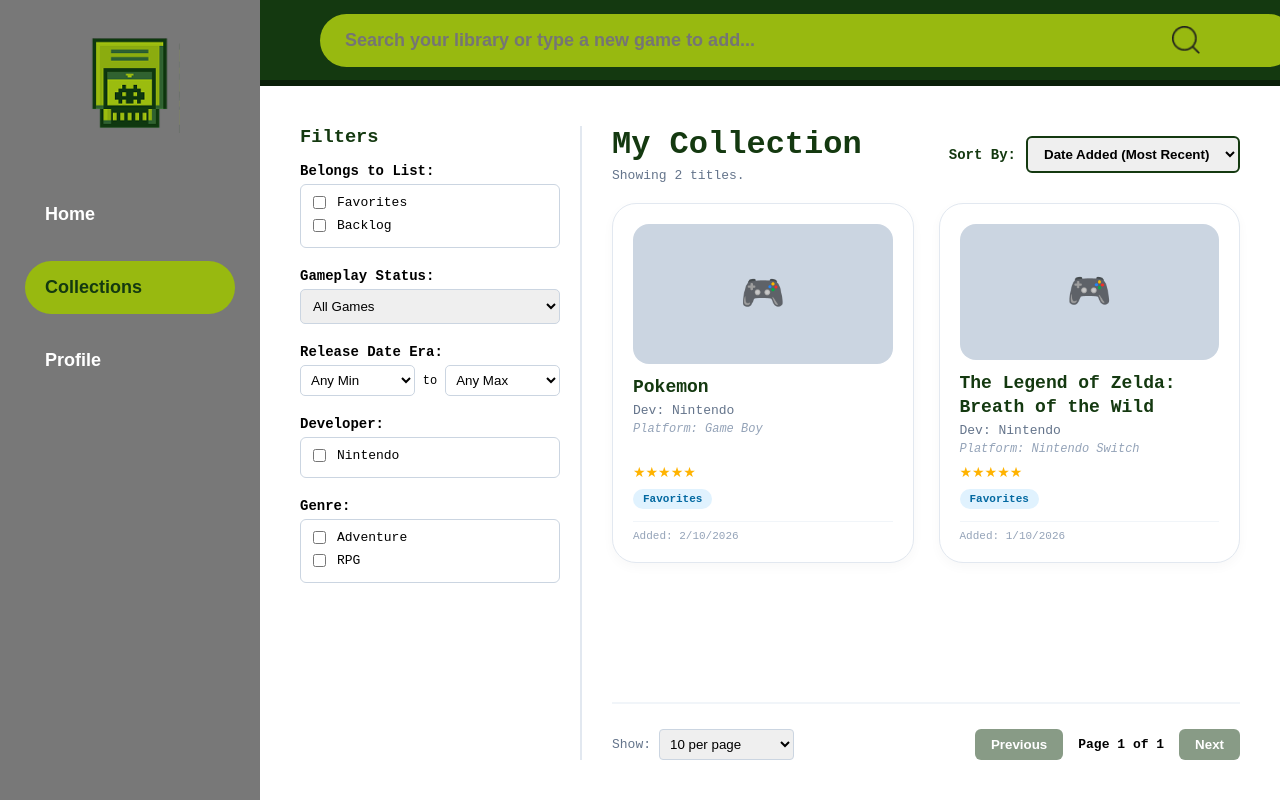
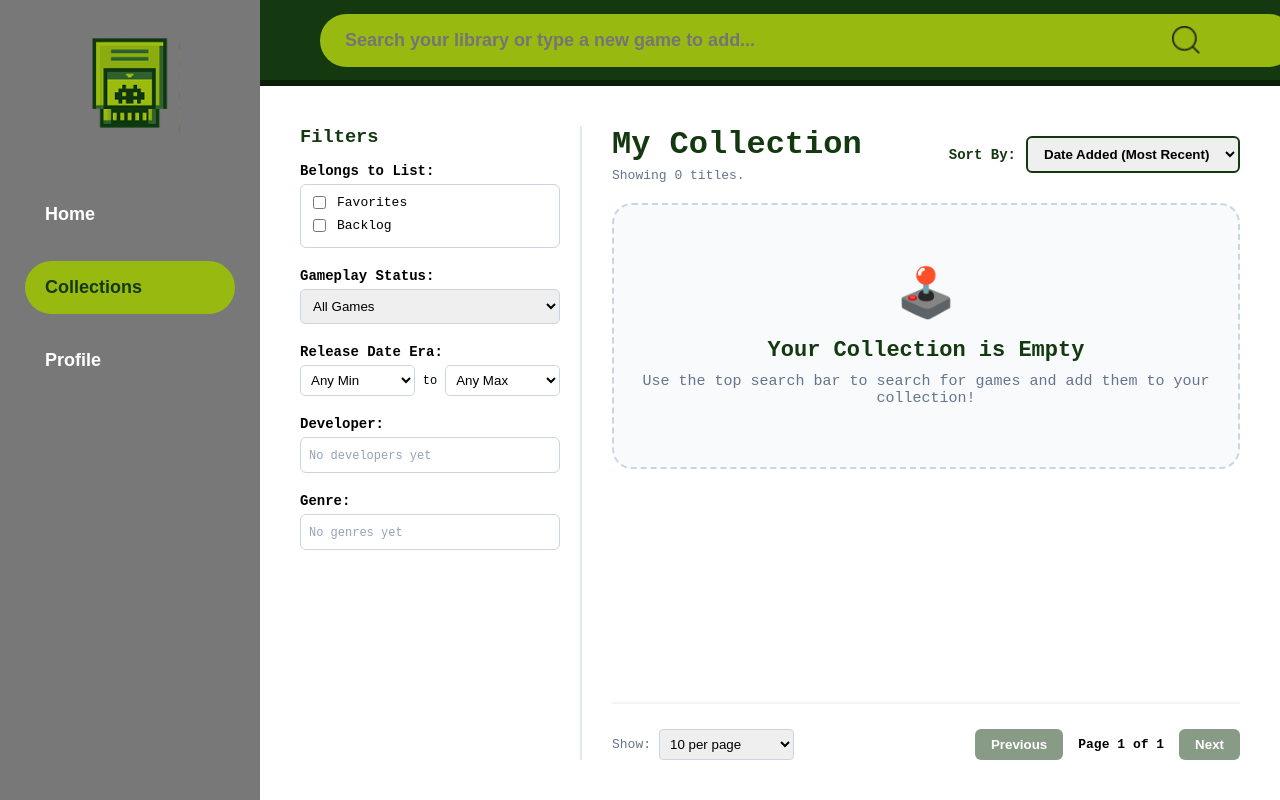
Before and after one commit to Ayloonah/POOSD-Cartridge, a React app in the folder frontend/: page / in a window 1280 px wide. Built offline with nearby package versions, Linux system fonts and the light colour scheme; the HTML template or start-up script is replaced by a standard one.

Commit message:
removed mock data

```diff
--- a/frontend/src/components/GameDetailsModal.jsx
+++ b/frontend/src/components/GameDetailsModal.jsx
@@ -27,6 +27,16 @@
 
   const availablePlatforms = gameData.platforms || [];
   const coverUrl = gameData.coverImage || gameData.background_image;
+
+  // Helper to extract names whether backend returns a string or an array of objects
+const parseNames = (value) => {
+  if (!value) return 'N/A';
+  if (typeof value === 'string') return value;
+  if (Array.isArray(value)) {
+    return value.map(item => (typeof item === 'object' ? item.name : item)).join(', ') || 'N/A';
+  }
+  return 'N/A';
+};
 
   return (
     <div style={{ position: 'fixed', inset: 0, backgroundColor: 'rgba(0, 0, 0, 0.4)', display: 'flex', alignItems: 'center', justifyContent: 'center', zIndex: 1000, padding: '20px' }}>
@@ -62,13 +72,13 @@
   </h2>
 
   <p style={{ margin: 0, fontSize: '13px', color: '#64748b' }}>
-              <strong>Dev:</strong> {gameData.developer || 'N/A'} • <strong>Pub:</strong> {gameData.publisher || 'N/A'}
+    <strong>Dev:</strong> {parseNames(gameData.developer || gameData.developers)} • <strong>Pub:</strong> {parseNames(gameData.publisher || gameData.publishers)}
   </p>
   <p style={{ margin: 0, fontSize: '13px', color: '#64748b' }}>
     <strong>Released:</strong> {gameData.releaseDate || gameData.released || 'N/A'}
   </p>
   <p style={{ margin: 0, fontSize: '13px', color: '#64748b' }}>
-              <strong>Genre:</strong> {Array.isArray(gameData.genres) ? gameData.genres.join(', ') : (gameData.genre || 'N/A')}
+    <strong>Genre:</strong> {parseNames(gameData.genres || gameData.genre)}
   </p>
 </div>
         </div>
--- a/frontend/src/pages/GameSearchPage.jsx
+++ b/frontend/src/pages/GameSearchPage.jsx
@@ -13,43 +13,8 @@
     { id: 'back-id-456', name: 'Backlog' },
   ]);
 
-  // mock
-  const [userCollection, setUserCollection] = useState([
-    {
-      entryId: 'entry-001',
-      gameId: '64f1a2b3c4d5e6f7a8b9c0e1',
-      rawgId: 3498,
-      name: 'The Legend of Zelda: Breath of the Wild',
-      developer: 'Nintendo',
-      releaseDate: '2017-03-03',
-      rating: 5,
-      genres: ['Adventure', 'RPG'],
-      platforms: ['Nintendo Switch', 'Wii U'],
-      platformPlayed: 'Nintendo Switch',
-      listIds: ['fav-id-123'],
-      hoursPlayed: 120,
-      review: 'Absolutely flawless game!',
-      played: true,
-      dateAdded: '2026-01-10T10:00:00Z'
-    },
-    {
-      entryId: 'entry-002',
-      gameId: '64f1a2b3c4d5e6f7a8b9c0e2',
-      rawgId: 9995,
-      name: 'Pokemon',
-      developer: 'Nintendo',
-      releaseDate: '1996-02-27',
-      rating: 5,
-      genres: ['RPG'],
-      platforms: ['Game Boy', 'Nintendo Switch'],
-      platformPlayed: 'Game Boy',
-      listIds: ['fav-id-123'],
-      hoursPlayed: 45,
-      review: 'Classic!',
-      played: true,
-      dateAdded: '2026-02-10T10:00:00Z'
-    }
-  ]);
+  // Clean empty state for user collection
+  const [userCollection, setUserCollection] = useState([]);
 
   const [filterLists, setFilterLists] = useState([]);
   const [playedFilter, setPlayedFilter] = useState('All');
@@ -73,7 +38,6 @@
     setLoading(true);
     const delayDebounceFn = setTimeout(async () => {
       try {
-        //const response = await fetch(`http://www.cartridgeapp.fun/api/games/search?search=${encodeURIComponent(query)}`);
         const response = await fetch(`http://localhost:5000/api/games/search?search=${encodeURIComponent(query)}`);
         if (!response.ok) throw new Error();
         const data = await response.json();
@@ -142,7 +106,7 @@
           title_asc: () => a.name.localeCompare(b.name),
           title_desc: () => b.name.localeCompare(a.name),
           dev_asc: () => (a.developer || '').localeCompare(b.developer || ''),
-          dev_desc: () => (b.developer || '').localeCompare(b.developer || ''),
+          dev_desc: () => (b.developer || '').localeCompare(a.developer || ''),
           rate_desc: () => b.rating - a.rating,
           rate_asc: () => a.rating - b.rating,
         };
@@ -159,6 +123,7 @@
   const openAddModal = (game) => {
     setSelectedGame(game);
     setModalFormData({
+      ...game,
       played: false,
       hoursPlayed: 0,
       rating: 0,
@@ -173,6 +138,7 @@
   const openEditModal = (game) => {
     setSelectedGame(game);
     setModalFormData({
+      ...game,
       entryId: game.entryId,
       gameId: game.gameId,
       rawgId: game.rawgId,
@@ -351,24 +317,28 @@
                 <div>
                   <h4 style={{ margin: '0 0 5px 0', fontSize: '14px' }}>Developer:</h4>
                   <div style={{ maxHeight: '100px', overflowY: 'auto', border: '1px solid #cbd5e1', padding: '8px', borderRadius: '6px' }}>
-                    {dynamicDevelopers.map(dev => (
+                    {dynamicDevelopers.length > 0 ? (
+                      dynamicDevelopers.map(dev => (
                         <label key={dev} style={{ display: 'flex', alignItems: 'center', gap: '8px', fontSize: '13px', marginBottom: '4px', cursor: 'pointer' }}>
                           <input type="checkbox" checked={filterDevelopers.includes(dev)} onChange={() => toggleCheckboxFilter(dev, filterDevelopers, setFilterDevelopers)} />
                           {dev}
                         </label>
-                    ))}
+                      ))
+                    ) : <span style={{ fontSize: '12px', color: '#94a3b8' }}>No developers yet</span>}
                   </div>
                 </div>
 
                 <div>
                   <h4 style={{ margin: '0 0 5px 0', fontSize: '14px' }}>Genre:</h4>
                   <div style={{ maxHeight: '100px', overflowY: 'auto', border: '1px solid #cbd5e1', padding: '8px', borderRadius: '6px' }}>
-                    {dynamicGenres.map(gen => (
+                    {dynamicGenres.length > 0 ? (
+                      dynamicGenres.map(gen => (
                         <label key={gen} style={{ display: 'flex', alignItems: 'center', gap: '8px', fontSize: '13px', marginBottom: '4px', cursor: 'pointer' }}>
                           <input type="checkbox" checked={filterGenres.includes(gen)} onChange={() => toggleCheckboxFilter(gen, filterGenres, setFilterGenres)} />
                           {gen}
                         </label>
-                    ))}
+                      ))
+                    ) : <span style={{ fontSize: '12px', color: '#94a3b8' }}>No genres yet</span>}
                   </div>
                 </div>
               </div>
@@ -396,7 +366,11 @@
                   </div>
 
                   {processedCollection.length === 0 ? (
-                    <div style={{ padding: '40px', textAlign: 'center', color: '#64748b', border: '2px dashed #cbd5e1', borderRadius: '12px' }}>No matches located inside current library datasets.</div>
+                    <div style={{ padding: '60px 20px', textAlign: 'center', color: '#64748b', border: '2px dashed #cbd5e1', borderRadius: '20px', backgroundColor: '#f8fafc' }}>
+                      <div style={{ fontSize: '48px', marginBottom: '15px' }}>🕹️</div>
+                      <h2 style={{ color: '#143910', margin: '0 0 10px 0', fontSize: '22px' }}>Your Collection is Empty</h2>
+                      <p style={{ margin: 0, fontSize: '15px' }}>Use the top search bar to search for games and add them to your collection!</p>
+                    </div>
                   ) : (
                     <div style={{ display: 'grid', gridTemplateColumns: 'repeat(auto-fill, minmax(260px, 1fr))', gap: '25px' }}>
                       {paginatedCollection.map((game) => (
@@ -423,7 +397,7 @@
                 <div style={{ display: 'flex', justifyContent: 'space-between', alignItems: 'center', marginTop: '30px', paddingTop: '25px', borderTop: '2px solid #f1f5f9' }}>
                   <div style={{ display: 'flex', alignItems: 'center', gap: '8px' }}>
                     <span style={{ fontSize: '13px', color: '#64748b' }}>Show:</span>
-                    <select value={itemsPerPage === userCollection.length ? 'All' : itemsPerPage} onChange={(e) => handleItemsPerPageChange(e.target.value)} style={{ padding: '6px', borderRadius: '4px', border: '1px solid #cbd5e1' }}>
+                    <select value={itemsPerPage === (userCollection.length || 1) ? 'All' : itemsPerPage} onChange={(e) => handleItemsPerPageChange(e.target.value)} style={{ padding: '6px', borderRadius: '4px', border: '1px solid #cbd5e1' }}>
                       <option value="2">2 per page (Test)</option>
                       <option value="10">10 per page</option>
                       <option value="20">20 per page</option>
```
Lines whose indentation alone changed are shown as unchanged.
